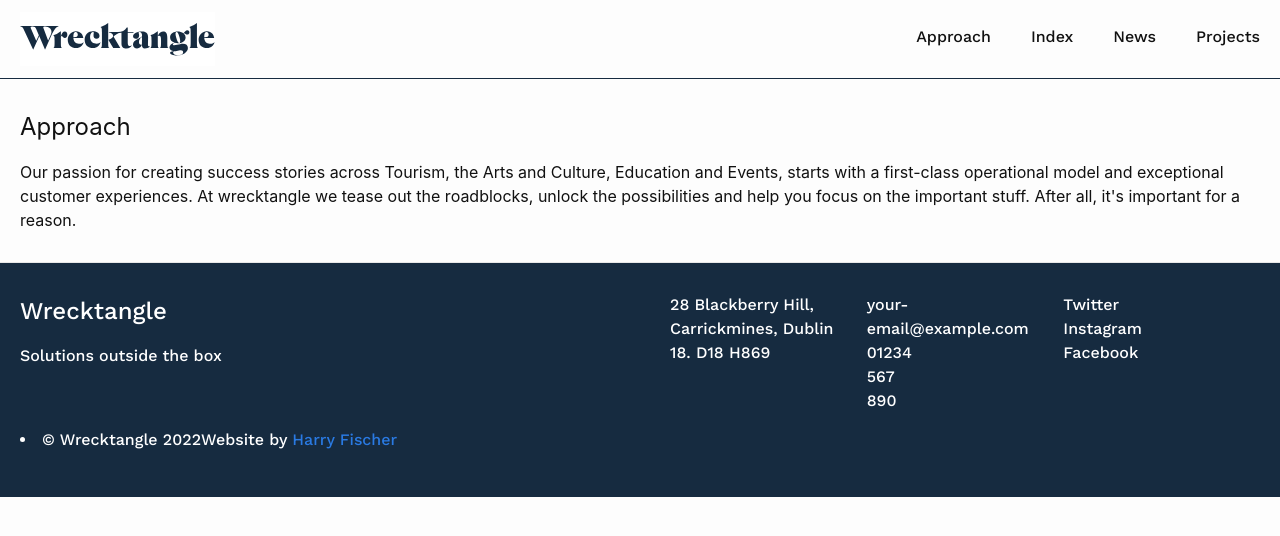
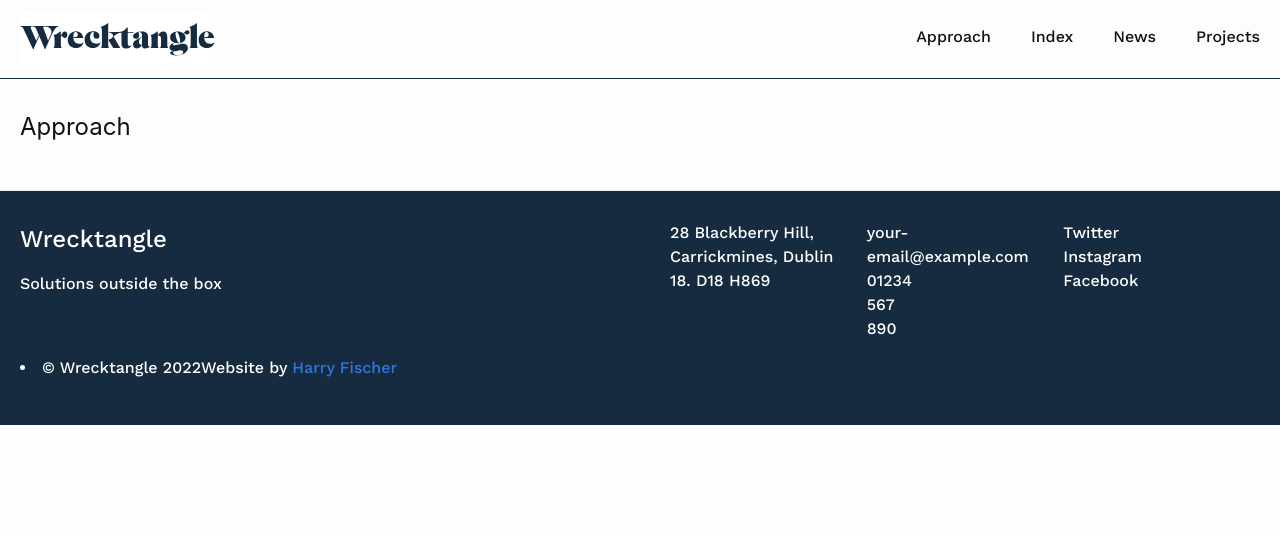
Before and after one commit to HarryFischer/wrecktangle, a Jekyll site: the page built from about.markdown, in a window 1280 px wide. Shown: the top 536 px of the page. Built offline with Jekyll 4.4.1, drawn with Linux system fonts in a browser that asks for light colours; some of the changed lines change nothing that is shown.

Commit message:
Updated About

```diff
--- a/about.markdown
+++ b/about.markdown
@@ -2,9 +2,24 @@
 title: Approach
 permalink: "/about/"
 position: 1
-Content:
-- introduction-text: |-
-    Our passion for creating success stories across Tourism, the Arts and Culture, Education and Events, starts with a first-class operational model and exceptional customer experiences.
-    At wrecktangle we tease out the roadblocks, unlock the possibilities and help you focus on the important stuff. After all, it's important for a reason.
+who:
+- name: 'Jillian Wilson '
+  job-title: Founder and Managing Director
+  bio-text: 'Jillian has over a decade of executive-level experience driving and delivering
+    exemplary operations for two of the largest and most successful tourism venues
+    in Ireland: in Business Tourism, The Convention Centre Dublin (CCD) from start-up
+    to award-winning successes; in Leisure Tourism, Trinity College Dublin and The
+    Book of Kells through a period of exceptional growth.'
+  linked-in:
+  image:
 layout: about
 ---
+
+## **Disrupt | Discern | Discover**
+
+## Thinking wrecktangle? Then you are thinking strategically wrecktangle is a commercial and venue management consultancy
+
+Offering practical solutions, grounded in best practice, and centered on what you want to achieve.\
+We know what operational excellence looks like, and we know how to deliver it, bringing in-depth, lived experience, gained from operating top-tier venues and attractions, while delivering ambitious commercial targets.\
+Our industry knowledge spans the Tourism, Arts, Culture, Events & Education sectors, both Public and Private.\
+At wrecktangle we are passionate about creating success stories. We have expertise across product development, master planning, customer service excellence, and developing operational strategies.
```
